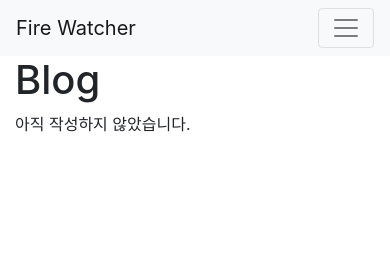
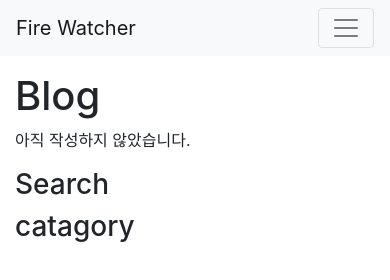
Before and after one commit to fowso/HTML_basic, a plain HTML site: page blog_list.html in a window 390 px wide. Drawn offline with nearby package versions, Linux system fonts and the light colour scheme.

Commit message:
블로그 리스트 만들기

```diff
--- a/blog_list.html
+++ b/blog_list.html
@@ -6,7 +6,6 @@
   <meta http-equiv="X-UA-Compatible" content="IE=edge">
   <meta name="viewport" content="width=device-width, initial-scale=1.0">
   <title>Blog</title>
-  <link rel="stylesheet" href="pratice.css">
   <link rel="stylesheet" href="https://cdn.jsdelivr.net/npm/bootstrap@4.6.0/dist/css/bootstrap.min.css"
     integrity="sha384-B0vP5xmATw1+K9KRQjQERJvTumQW0nPEzvF6L/Z6nronJ3oUOFUFpCjEUQouq2+l" crossorigin="anonymous">
 </head>
@@ -46,17 +45,29 @@
     </div>
   </nav>
 
-  <nav class="container">
-    <h1>Blog</h1>
-    <p>아직 작성하지 않았습니다.</p>
-  </nav>
+  <div class="container">
+    <div class="row my-3">
+      <div class="col-md-8 col-lg-9">
+        <h1>Blog</h1>
+        <p>아직 작성하지 않았습니다.</p>
+      </div>
+      <div class="col-md-4 col-lg-3">
+          <h3>Search</h3>
+          <h3>catagory</h3>
+      </div>
+
+    </div>
+
+  </div>
 
   <script src="https://code.jquery.com/jquery-3.5.1.slim.min.js"
     integrity="sha384-DfXdz2htPH0lsSSs5nCTpuj/zy4C+OGpamoFVy38MVBnE+IbbVYUew+OrCXaRkfj"
-    crossorigin="anonymous"></script>
+    crossorigin="anonymous">
+  </script>
   <script src="https://cdn.jsdelivr.net/npm/bootstrap@4.6.0/dist/js/bootstrap.bundle.min.js"
     integrity="sha384-Piv4xVNRyMGpqkS2by6br4gNJ7DXjqk09RmUpJ8jgGtD7zP9yug3goQfGII0yAns"
-    crossorigin="anonymous"></script>
+    crossorigin="anonymous">
+  </script>
 </body>
 
 </html>
```
